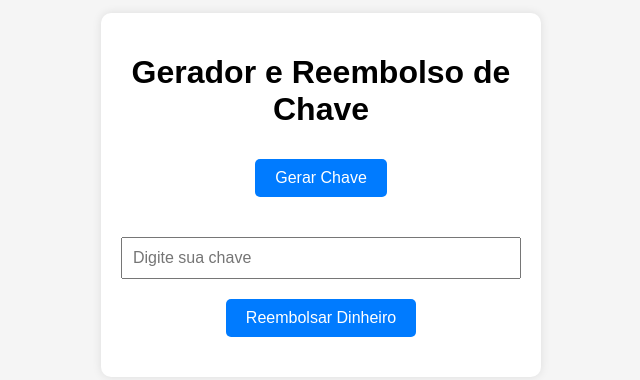
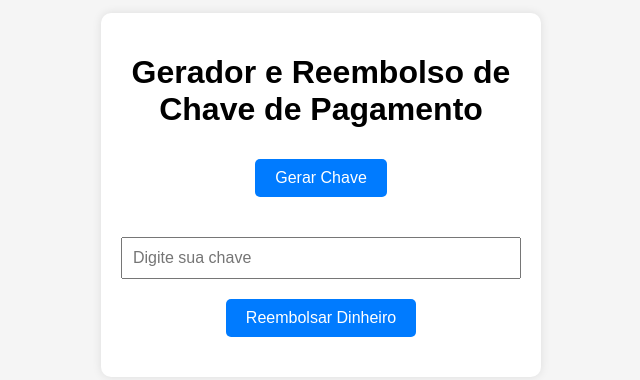
Before and after one commit to ronald30int/index, a plain HTML site: page index.html in a window 1280 px wide. Shown: the part 205-585 px from the top of the page, without its empty margins (319-959 px from the left). Drawn offline with Linux system fonts and the light colour scheme.

Commit message:
Add files via upload

```diff
--- a/index.html
+++ b/index.html
@@ -61,7 +61,7 @@
 </head>
 <body>
     <div class="container">
-        <h1>Gerador e Reembolso de Chave</h1>
+        <h1>Gerador e Reembolso de Chave de Pagamento</h1>
         <div class="gerar-section">
             <button class="button" onclick="gerarChave()">Gerar Chave</button>
             <div class="link" id="link"></div>
```
